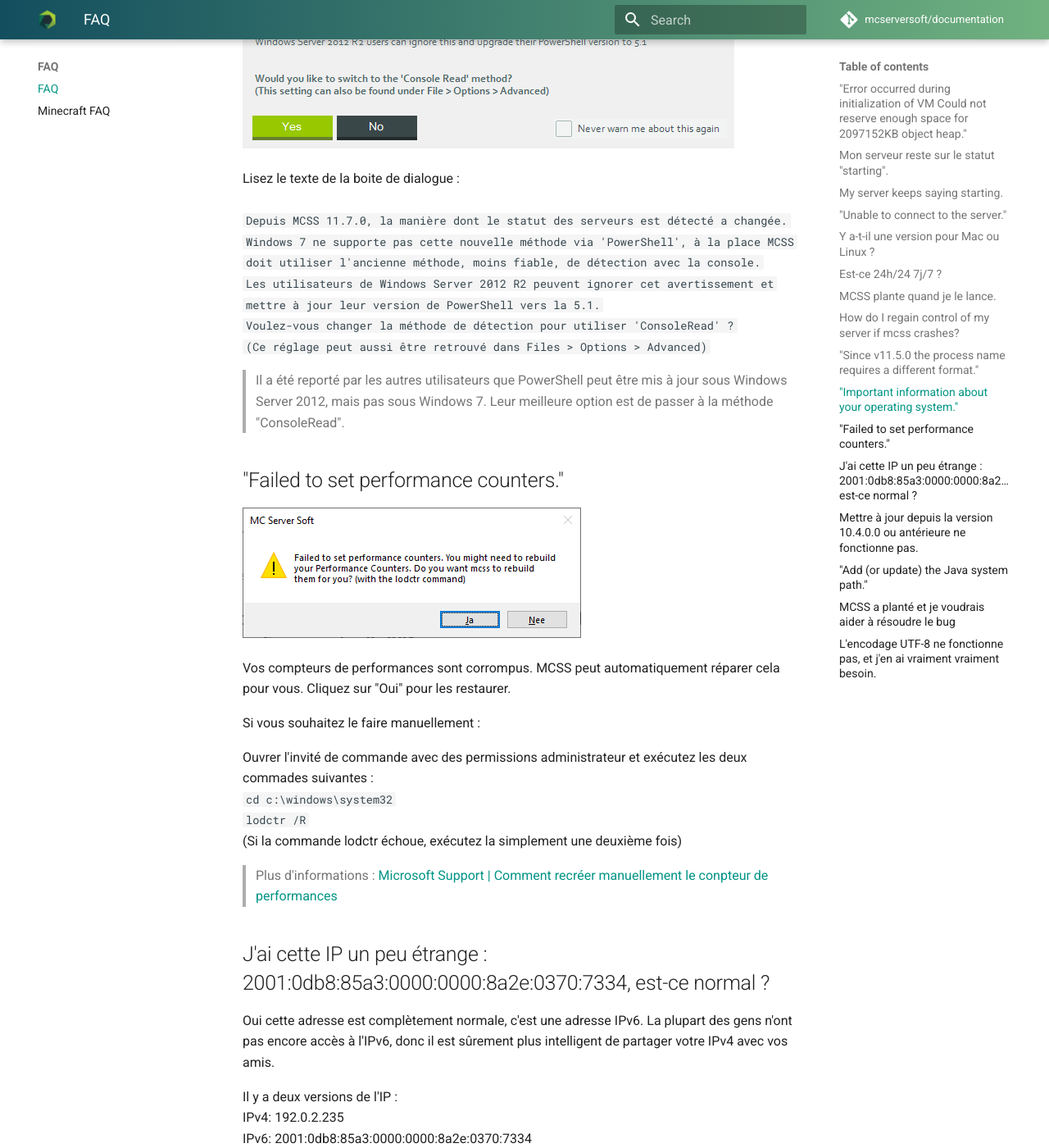
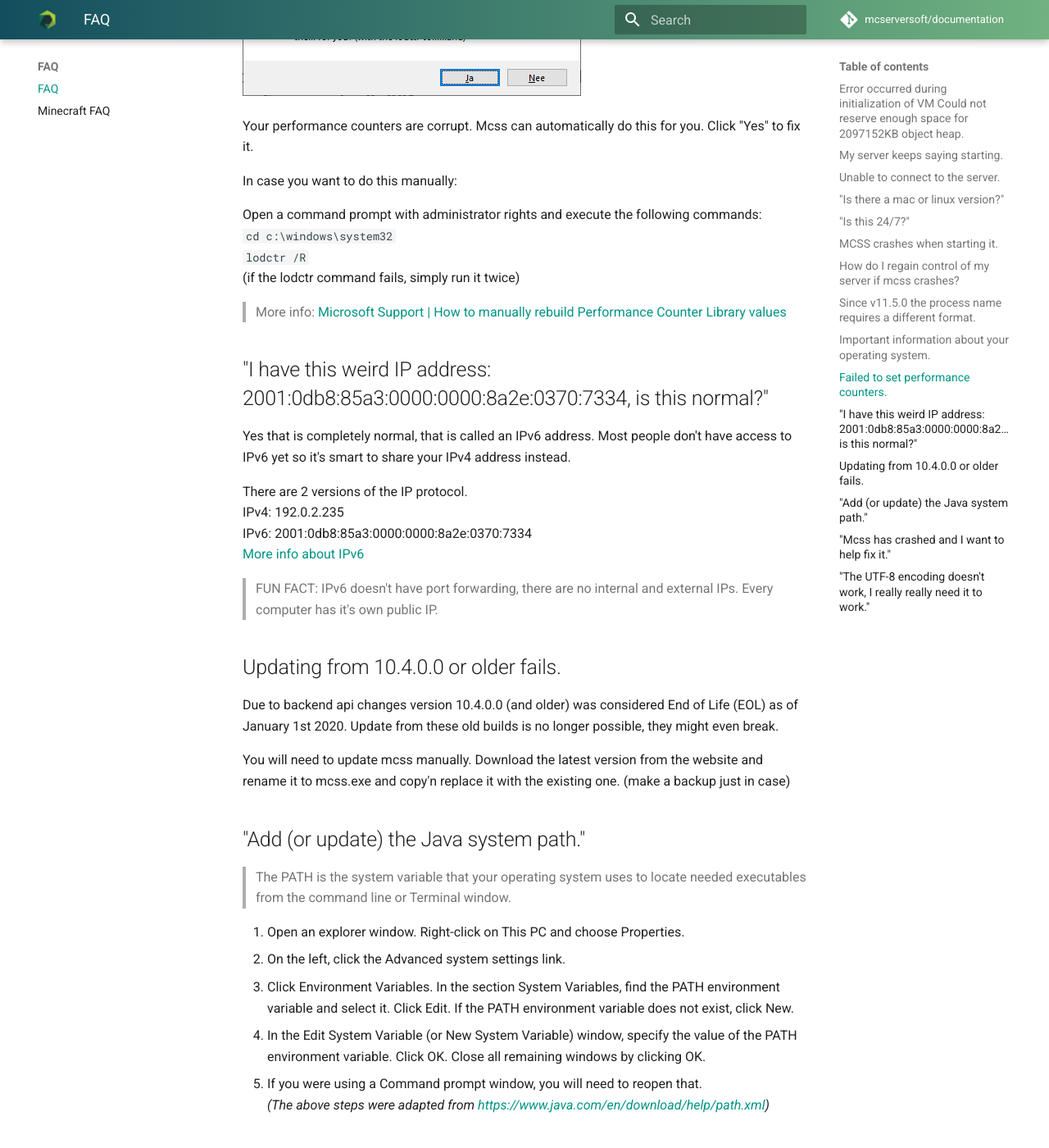
Before and after one commit to mcserversoft/documentation, an MkDocs documentation site: the page built from docs/faq.md, in a window 1280 px wide and 1400 px high, scrolled down 3448 px. Shown: the whole window at 82% size. Built offline with MkDocs 1.6.1 and Material for MkDocs 9.7.7, drawn with Linux system fonts in a browser that asks for light colours; comment, search, counter and statistics services are not loaded; some of the changed text lies outside the part shown.

```diff
--- /dev/null
+++ b/docs/create-server.md
@@ -0,0 +1,59 @@
+# Creating a server
+
+---
+
+*   [Choosing a server type](#choosing-a-server-type)
+*   [Details and accepting the Minecraft EULA](#details-and-accepting-the-minecraft-eula)
+*   [Get the server files with the updater](#get-the-server-files-with-the-updater)
+*   [Wrapping it up](#wrapping-it-up)
+
+<a name="choosing-a-server-type"></a>
+## Choosing a server type
+
+There are many types to choose from. If you are setting up your first server or if these server types are new to you, it's important to know what each one does and what it brings to the table.
+
+Some focus on adding more functionality, others on performance and others bring both.
+
+![Part of a screenshot of the create instance window, slightly faded out towards the bottom](assets/screenshots/create_server_type.png)
+
+All of these listed server types support plugins and are all cross compatible. So you are not tied to a specific type. Going further down the list each one is more customizable and adds more features than the previous one.
+
+Name | Description | Useful links
+--- | --- | ---
+CraftBukkit | Extends the Vanilla experience with plugins and other functionality. If you just want a server to play with some friends, without the need to customize every aspect of the gameplay. | [Project](https://bukkit.org/pages/about-us/)
+Spigot | Most used modded Minecraft server software based on CraftBukkit. | [Project](https://www.spigotmc.org/wiki/about-spigot/)
+PaperSpigot | High performance fork of Spigot with many features and performance improvements. | [Project](https://papermc.io/)
+TacoSpigot |Even higher performance fork of PaperSpigot. It offering increased performance and experimental features. | [Project](https://tacospigot.github.io/)
+
+<a name="details-and-accepting-the-minecraft-eula"></a>
+## Details and accepting the Minecraft EULA
+
+It's time to fill in all details about your server.
+
+Setting name | Description
+--- | ---
+Server Name | A name for your server, this is only visible to you.
+Folder Path | A unique location for your server, stored in the /servers directory.
+Startup Line | The command used to start the server. It is tempting to change the <var>[RAM]</var> variable but I can only discourage you from doing so. Instead use the appropriate <var>Server Ram</var> <br><br> ***Default:*** `java -Xms256M -Xmx[RAM]M -jar {0}.jar --nojline`
+Server Ram | The amount of memory that will be dedicated to your server. if you are just starting out, keep it at its default value and increase when needed. <br><br>***Default:*** 1024 MB
+Server Port | This is the port of your computer that wil be used by your Minecraft server to recieve and send data. The default is <var>25565</var>, if your plan on running more than 1 server at the time, you can simply increment it each time.<br><br> ***Default:*** 25565
+
+![Screenshot of the create instance window](assets/screenshots/create_server_eula.png)
+
+Accept the Minecraft EULA to continue.
+
+<a name="get-the-server-files-with-the-updater"></a>
+## Get the server files with the updater
+
+![Screenshot of the create instance window](assets/screenshots/create_server_files.png)
+
+Click on 'Open Updater Tool'. Since version 10.0.4.4 server files are no longer provided. You will need to use the [updater tool](../../basics/updateserver/) to get them.
+
+When that's done, click on 'Create Server', this should only take a few seconds or even less.
+
+<a name="#wrapping-it-up"></a>
+## Wrapping it up
+
+All done! Wasn't that easy?
+
+![Screenshot of the create instance window](assets/screenshots/create_server_finished.png)
--- a/docs/faq.md
+++ b/docs/faq.md
@@ -2,40 +2,32 @@
 
 ---
 
-*   ["Error occurred during initialization of VM Could not reserve enough space for 2097152KB object heap."](#error-occurred-during-initialization-of-vm)
-*   [Mon serveur reste sur le statut "starting".](#server-keeps-saying-starting)
-*   ["Unable to connect to the server."](#unable-to-connect-to-the-server)
-*   [Y a-t-il une version pour Mac ou Linux ?](#is-there-a-mac-version)
-*   [Est-ce 24h/24 7j/7 ?](#is-this-24-7)
-*   [MCSS plante quand je le lance.](#mcss-crashes-when-starting-it)
+*   [Error occurred during initialization of VM Could not reserve enough space for 2097152KB object heap.](#error-occurred-during-initialization-of-vm)
+*   [My server keeps saying starting.](#server-keeps-saying-starting)
+*   [Unable to connect to the server.](#unable-to-connect-to-the-server)
+*   [Is there a mac or linux version?](#is-there-a-mac-version)
+*   [Is this 24/7?](#is-this-24-7)
+*   [MCSS crashes when starting it.](#mcss-crashes-when-starting-it)
 *   [How do I regain control of my server if mcss crashes?](#regain-control)
-*   ["Since v11.5.0 the process name requires a different format."](#process-name-different-format)
-*   ["Important information about your operating system."](#important-information-os)
-*   ["Failed to set performance counters."](#failed-to-set-performance-counters)
-*   [J'ai cette IP un peu étrange : 2001:0db8:85a3:0000:0000:8a2e:0370:7334, est-ce normal ?](#weird-ip-address)
-*   [Mettre à jour depuis la version 10.4.0.0 ou antérieure ne fonctionne pas.](#updating-from-10400-fails)
+*   [Since v11.5.0 the process name requires a different format.](#process-name-different-format)
+*   [Important information about your operating system.](#important-information-os)
+*   [Failed to set performance counters.](#failed-to-set-performance-counters)
+*   [I have this weird IP address: 2001:0db8:85a3:0000:0000:8a2e:0370:7334, is this normal?](#weird-ip-address)
+*   [Updating from 10.4.0.0 or older fails.](#updating-from-10400-fails)
 *   [Add (or update) the Java system path.](#add-update-java-path)
-*   [MCSS a planté et je voudrais aider à résoudre le bug](#crashed-help-dev)
-*   [L'encodage UTF-8 ne fonctionne pas, et j'en ai *vraiment vraiment* besoin.](#utf-8)
+*   [Mcss has crashed and I want to help fix it.](#crashed-help-dev)
+*   [The UTF-8 encoding doesn't work, I *really really* need it to work.](#utf-8)
 
 
 <a name="error-occurred-during-initialization-of-vm"></a>
-## "Error occurred during initialization of VM Could not reserve enough space for 2097152KB object heap."
+## Error occurred during initialization of VM Could not reserve enough space for 2097152KB object heap.
 
-Il vous manque probablement la version 64bits de Java. Soit elle n'est pas installée, soit elle a besoin d'une réinstallation.
-Pour vérifier si elle est déjà installé, ouvrer l'invité de commandes et entrez :
+You are likely missing the 64bit version of Java. It's either not installed or needs reinstalling.
+Want to check if it's installed? Open a command prompt and type:
 `java -d64 -version`
 
-Si vous obtenez une erreur, elle n'est pas installée. Vous pouvez télécharger Java 64bits [ici](https://java.com/fr/download/windows-64bit.jsp).
+If it gives you an error, you don't have it installed. You can download it [here](https://java.com/en/download/windows-64bit.jsp).
 
-<a name="server-keeps-saying-starting"></a>
-## Mon serveur reste sur le statut "starting".
-
-Si votre serveur a bien démarré mais mcss ne le détecte pas, vous pouvez changer la manière qu'utilise mcss pour vérifier le statut d'un serveur.
-
-Allez dans `File > Options > Advanced` et changez la méthode de détection par defaut (ServerOnline detection method) pour `ConsoleReading`
-
-![Screenshot of the process name requires different format dialog](assets/screenshots/online_detection.png)
 
 <a name="server-keeps-saying-starting"></a>
 ## My server keeps saying starting.
@@ -48,36 +40,33 @@ Go to `File > Options > Advanced` and change the default detection method to `Co
 
 
 <a name="unable-to-connect-to-the-server"></a>
-## "Unable to connect to the server."
+## Unable to connect to the server.
 
-Sur le même PC que celui qui héberge le serveur, connectez-vous avec "localhost" (sans les ")
-Ça fonctionne ? Super ! Cela veut dire que le serveur en lui-même fonctionne parfaitement !
+As the server owner, try connecting with "localhost" (without the "").
+Works? Great! This means there is nothing wrong with the actual server.
 
-Cependant, si vous voulez que d'autres personnes puissent rejoindre votre serveur, vous devrez rediriger un port de votre router.
-[Voir la section sur la redirection de port](https://mcserversoft.github.io/documentation/port-forwarding).
+However if you want other people to be able to play on your server, you will need to port forward your ip.
+[See section on Port forwarding](https://mcserversoft.github.io/documentation/port-forwarding).
 
-Pensez aussi à vérifier que le port du serveur (25565 par défaut) est autorisé à travers votre pare-feu windows.
-
+Make sure port 25565 (both TCP & UDP) is allowed through your firewall or else it will Refuse the connection.
 
 <a name="is-there-a-mac-version"></a>
-## Y a-t-il une version pour Mac ou Linux ?
+## "Is there a mac or linux version?"
 
-Non, malheureusement il n'y a pas de version pour Mac ou Linux. Mcss ne fonctionne que sous Windows.<br>
-**OS supportés**: Windows Server (2008R2 SP1/2012/2016), Windows 7, 8 et 10
+No unfortunately there isn't a version for mac. Mcss is Windows only.<br>
+**Supported OSs**: Windows Server (2008R2 SP1/2012/2016), Windows 7, 8 and 10
 
 
 <a name="is-this-24-7"></a>
-## Est-ce 24h/24 7j/7 ?
+## "Is this 24/7?"
 
-Seulement si votre PC est allumé en permanence, c'est un logiciel qui tourne dessus. Si le PC est éteint, le serveur aussi.<br>
-Rien à voir avec Aternos par exemple.
-
+No, it's software that runs on your computer.<br>
+Nothing like Aternos.
 
 <a name="mcss-crashes-when-starting-it"></a>
-## MCSS plante quand je le lance.
-Avez-vous le [Framework .NET 4.7.2](https://dotnet.microsoft.com/download/dotnet-framework/net472) (ou plus haut) installé ?
+## MCSS crashes when starting it.
 
-
+Do you have [.NET Framework 4.7.2](https://dotnet.microsoft.com/download/dotnet-framework/net472) (or higher) installed?
 
 <a name="regain-control"></a>
 ## How do I regain control of my server if mcss crashes?
@@ -93,115 +82,110 @@ This includes:
 * Any other program running Java or relying on Java to function
 </span>
 
-
 <a name="process-name-different-format"></a>
-## "Since v11.5.0 the process name requires a different format."
+## Since v11.5.0 the process name requires a different format.
 
 ![Screenshot of the process name requires different format dialog](assets/screenshots/dialog_regedit_process_name.png)
 
-Ce changement est requis, cliquez sur 'Oui' pour appliquer le changement.
+This change is required, click 'Yes' to apply the change.
 
 
 <a name="important-information-os"></a>
-## "Important information about your operating system."
+## Important information about your operating system.
 
 ![Screenshot of outdated operating system dialog](assets/screenshots/dialog_outdated_os_powershell.png)
 
-Lisez le texte de la boite de dialogue : <br>
-<br>`Depuis MCSS 11.7.0, la manière dont le statut des serveurs est détecté a changée.`
-<br>`Windows 7 ne supporte pas cette nouvelle méthode via 'PowerShell', à la place MCSS doit utiliser l'ancienne méthode, moins fiable, de détection avec la console.`
-<br>`Les utilisateurs de Windows Server 2012 R2 peuvent ignorer cet avertissement et mettre à jour leur version de PowerShell vers la 5.1.`
-<br>`Voulez-vous changer la méthode de détection pour utiliser 'ConsoleRead' ?`
-<br>`(Ce réglage peut aussi être retrouvé dans Files > Options > Advanced)`
+Read the text in the dialog 😉
 
-> Il a été reporté par les autres utilisateurs que PowerShell peut être mis à jour sous Windows Server 2012, mais pas sous Windows 7. Leur meilleure option est de passer à la méthode "ConsoleRead".
+> It has been reported by other users that PowerShell can be upgraded on Windows Server 2012 R2 but Windows 7 users can not. Their best option is to switch to the 'Console Read' method.
 
 
 <a name="failed-to-set-performance-counters"></a>
-## "Failed to set performance counters."
+## Failed to set performance counters.
 
 ![Screenshot of failed to set performance counters dialog](assets/screenshots/dialog_performance_counters.png)
 
-Vos compteurs de performances sont corrompus. MCSS peut automatiquement réparer cela pour vous. Cliquez sur "Oui" pour les restaurer.
+Your performance counters are corrupt. Mcss can automatically do this for you. Click "Yes" to fix it.
 
-Si vous souhaitez le faire manuellement :
+In case you want to do this manually:
 
-Ouvrer l'invité de commande avec des permissions administrateur et exécutez les deux commades suivantes :
+Open a command prompt with administrator rights and execute the following commands:
 <br>`cd c:\windows\system32`
 <br>`lodctr /R`
-<br>(Si la commande lodctr échoue, exécutez la simplement une deuxième fois)
+<br>(if the lodctr command fails, simply run it twice)
 
-> Plus d'informations : [Microsoft Support | Comment recréer manuellement le conpteur de performances](https://support.microsoft.com/fr-fr/help/300956/how-to-manually-rebuild-performance-counter-library-values)
+> More info: [Microsoft Support | How to manually rebuild Performance Counter Library values
+](https://support.microsoft.com/en-us/help/300956/how-to-manually-rebuild-performance-counter-library-values)
 
 
 <a name="weird-ip-address"></a>
-## J'ai cette IP un peu étrange : 2001:0db8:85a3:0000:0000:8a2e:0370:7334, est-ce normal ?
+## "I have this weird IP address: 2001:0db8:85a3:0000:0000:8a2e:0370:7334, is this normal?"
 
-Oui cette adresse est complètement normale, c'est une adresse IPv6. La plupart des gens n'ont pas encore accès à l'IPv6, donc il est sûrement plus intelligent de partager votre IPv4 avec vos amis.
+Yes that is completely normal, that is called an IPv6 address. Most people don't have access to IPv6 yet so it's smart to share your IPv4 address instead.
 
-Il y a deux versions de l'IP :
+There are 2 versions of the IP protocol.
 <br>IPv4: 192.0.2.235
 <br>IPv6: 2001:0db8:85a3:0000:0000:8a2e:0370:7334
-<br>[Plus d'infos sur les IPv6](https://www.commentcamarche.net/contents/524-le-protocole-ipv6)
+<br>[More info about IPv6](https://www.networkworld.com/article/3254575/what-is-ipv6-and-why-aren-t-we-there-yet.html)
 
-> FUN FACT: L'IPv6 n'a pas besoin de redirection de port, chaque ordinateur possède sa propre IP publique.
+> FUN FACT: IPv6 doesn't have port forwarding, there are no internal and external IPs. Every computer has it's own public IP.
 
 
 <a name="updating-from-10400-fails"></a>
-## Mettre à jour depuis la version 10.4.0.0 ou antérieure ne fonctionne pas.
+## Updating from 10.4.0.0 or older fails.
 
-À cause de changements dans l'API, les versions 10.4.0.0 (et antérieures) ont été considérées en fin de vie le 1er janvier 2020.
-Mettre à jour depuis ces versions anciennes n'est plus possible.
+Due to backend api changes version 10.4.0.0 (and older) was considered End of Life (EOL) as of January 1st 2020.
+Update from these old builds is no longer possible, they might even break.
 
-Vous devrez mettre à jour MCSS manuellement. Téléchargez la dernière version depuis le site et renommez le fichier "mcss.exe". Copiez et remplacez l'ancien fichier avec celui que vous venez de télécharger. (Faites une sauvegarde juste au cas où)
+You will need to update mcss manually. Download the latest version from the website and rename it to mcss.exe and copy'n replace it with the existing one. (make a backup just in case)
 
 
 <a name="add-update-java-path"></a>
 ## "Add (or update) the Java system path."
 
-> La variable PATH est la variable système que votre système d'exploitation utilise pour localiser les executable nécessaires depuis la fenêtre du terminal.
+> The PATH is the system variable that your operating system uses to locate needed executables from the command line or Terminal window.
 
-1. Ouvrez une fenêtre de l'explorateur de fichiers. Faites un clic droit sur "Ce PC" et choisissez "Propriétés".
-2.  Sur la gauche, cliquez sur Paramètres système avancés.
-3. Cliquez sur Variables d'environnement. Dans la section Variables système, trouvez la variable d'environnement PATH et sélectionnez-la. Cliquez sur Modifier. Si la variable PATH n'existe pas, cliquez sur Nouvelle.
-4. Dans la fenêtre "Modifier la variable d'environnement", spécifiez la valeur de la variable PATH. Cliquez sur OK. Fermez toutes les fenêtres restantes en cliquant sur OK.
-5. Si vous utilisiez une fenêtre de l'invité de commandes, vous devrez la relancer.
-<br>*(Instructions adaptées de <https://www.java.com/fr/download/help/path.xml>)*
+1. Open an explorer window. Right-click on This PC and choose Properties.
+2.  On the left, click the Advanced system settings link.
+3. Click Environment Variables. In the section System Variables, find the PATH environment variable and select it. Click Edit. If the PATH environment variable does not exist, click New.
+4. In the Edit System Variable (or New System Variable) window, specify the value of the PATH environment variable. Click OK. Close all remaining windows by clicking OK.
+5. If you were using a Command prompt window, you will need to reopen that.
+<br>*(The above steps were adapted from <https://www.java.com/en/download/help/path.xml>)*
 
 
 <a name="crashed-help-dev"></a>
-## MCSS a planté et je voudrais aider à résoudre le bug
+## "Mcss has crashed and I want to help fix it."
 
-Pour aider à résoudre le bogue, vous pouvez envoyer vos logs MCSS et vos logs d'évènements Windows.
-*(Veuillez faire un zip avec tous les fichiers et me l'envoyer pas e-mail, Spigot ou Discord)*
+To help fix it, you can upload your Windows event logs and mcss logs.
+*(please zip all the files and send them to me by email, SpigotMC or Discord)*
 
-Pour obtenir les logs de MCSS :
-> Vous pouvez les trouver dans le dossier d'installation du logiciel dans /logs
+To get the mcss logs:
+> Mcss logs can be found in the mcss folder under /logs
 
-Pour obtenir les logs d'évènements Windows :
-> dans le menu démarrer, entrez `eventvwr` puis entrée.
-Suivez ensuite les étapes de la capture d'écran ci-dessous.
+To get the Windows event logs:
+> Go to start and type eventvwr
+You can follow the other steps on screenshot below.
 
 ![Screenshot of the event viewer](assets/screenshots/event_viewer.png)
 
 
 
 <a name="utf-8"></a>
-## L'encodage UTF-8 ne fonctionne pas, et j'en ai *vraiment vraiment* besoin.
+## "The UTF-8 encoding doesn't work, I *really really* need it to work."
 
-La triste réalité est que l'encodage UTF-8 est très marginal sous Windows.
+The sad reality is that UTF-8 is a second-class citizen in Windows.
 
-Avec Windows 10 1903, Vous avez la possibilité de changer les paramètres régionaux du système (langage pour les programmes non-Unicodes) pour l'UTF-8, mais cette fonctionnalité est en bêta.
+As of Windows 10 version 1903, you have the option to set the system locale (language for non-Unicode programs) to UTF-8, but the feature is in beta.
 
-Pour changer ce réglage :
-*   Lancez `intl.cpl` avec Windows + R (Qui ouvre les réglages régionaux du panneau de configuration)
-*   Suivez les instructions de la capture d'écran ci-dessous.
+To activate it:
+*   Run `intl.cpl` (which opens the regional settings in Control Panel)
+*   Follow the instructions in the screen shot below.
 
 ![Screenshot of the region settings window as part of the control panel](assets/screenshots/utf8.png)
 
-Dans certains cas, le serveur devra être redémarré avec un argument additionnel. Par exemple `-Dfile.encoding=UTF-8`, mais ceci varie en fonction du type de serveur concerné. Des recherches plus approfondies seront nécessaires de votre côté.
+In some cases, the server needs to be started with additional parameters. E.g `-Dfile.encoding=UTF-8`, this varies from the server type used. More research is required on your end.
 
-Même après tout cela, il n'est pas garanti que tous les problèmes soient réglés. Ça montre juste à quel point le support pour l'encodage UTF-8 est mauvais dans la console Windows...
+After setting this all up, this still doesn't guarantee that it will work. This just shows how bad the UTF-8 console support in Windows really is.
 
 (sources)
 *   <https://stackoverflow.com/a/57134096>,
```
Also changed, not shown: README.md (+4 -4 lines), docs/creer-serveur-forge.md (deleted, +0 -47 lines), docs/creer-un-serveur.md (deleted, +0 -59 lines), docs/index.md (+12 -12 lines), docs/maj-un-serveur.md (deleted, +0 -39 lines), docs/migrate-server.md (added, +41 -0 lines), docs/migrer-un-serveur.md (deleted, +0 -41 lines), docs/port-forwarding.md (+28 -28 lines), docs/update-server.md (added, +40 -0 lines), docs/assets/screenshots/event_viewer.png, docs/assets/screenshots/portforward_browser.png, docs/assets/screenshots/portforward_cmd.png, docs/assets/screenshots/portforward_cmd_ipconfig.png, docs/assets/screenshots/portforward_cmd_result.png, 2 more files.
